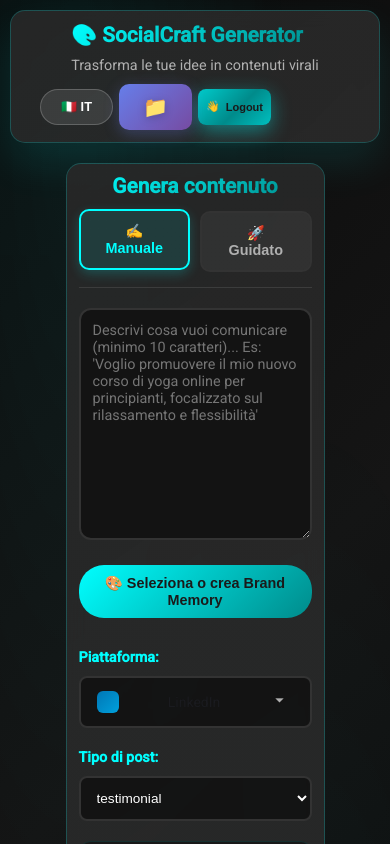
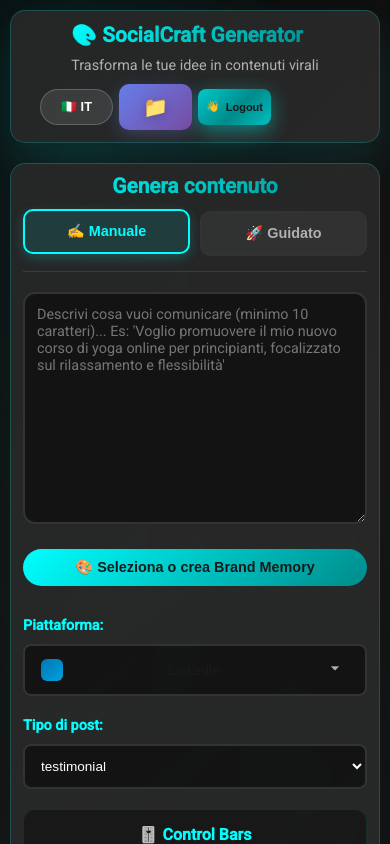
Before and after one commit to JJJuniorDev/AiGenFe, an Angular app: page /generator in a window 390 px wide. Shown: the top 844 px of the page. Built offline with nearby package versions, Linux system fonts and the light colour scheme.

Commit message:
aumento grandezza container per mobile

```diff
--- a/src/app/generator/generator.css
+++ b/src/app/generator/generator.css
@@ -182,7 +182,7 @@
   min-height: 500px;
   display: flex;
   flex-direction: column;
-  width: 70%; /* 👈 RIDUCI LA LARGHEZZA al 70% */
+  width: 100%; /* 👈 RIDUCI LA LARGHEZZA al 70% */
   max-width: 800px; /* 👈 LARGHEZZA MASSIMA */
   margin: 0 auto; /* 👈 CENTRATURA */
 }
@@ -1382,6 +1382,7 @@
   }
 
   .dashboard {
+    width: 100%;
     grid-template-columns: 1fr;
     gap: 20px;
   }
```
